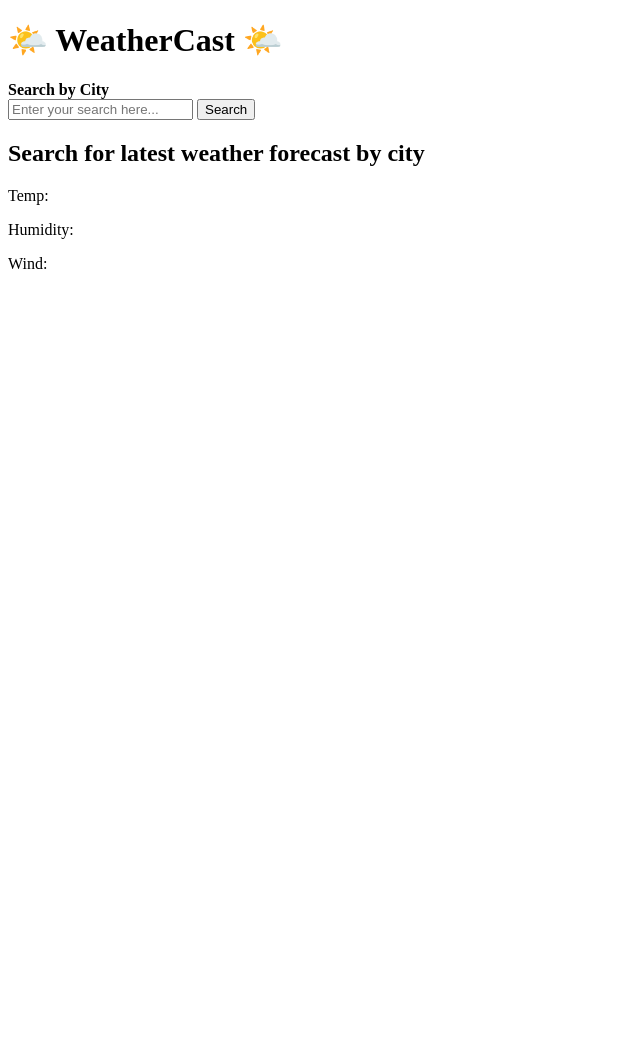
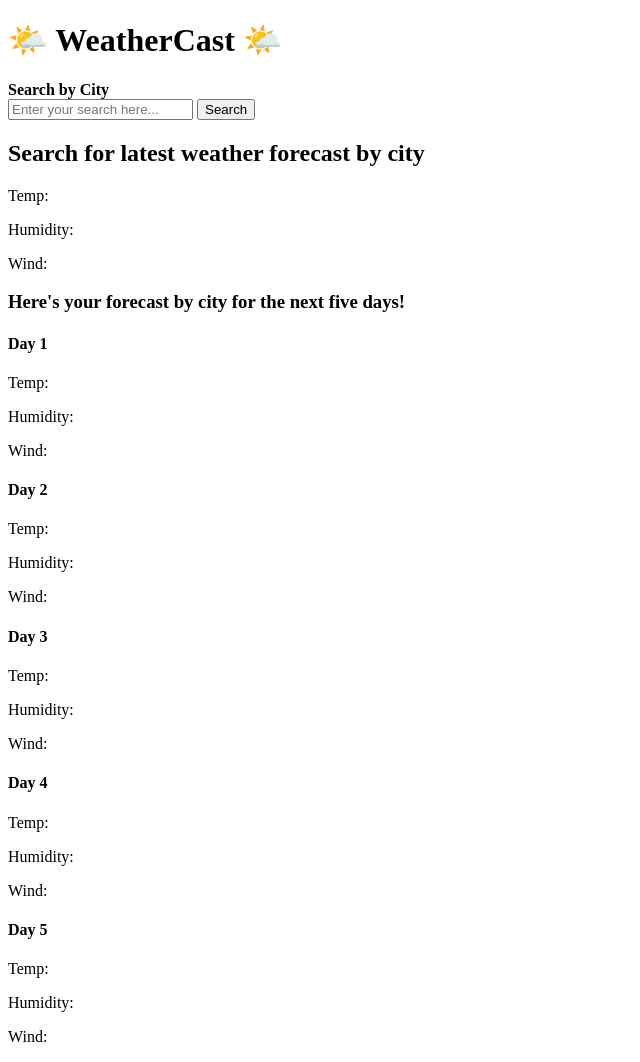
Before and after one commit to AcoderRose/WeatherCast, a plain HTML site: page index.html in a window 1280 px wide. Shown: the whole page, without its empty margins (0-640 px from the left). Before the commit the page ends 800 px from the top, so only its background shows below. Drawn offline with Linux system fonts and the light colour scheme.

Commit message:
Made some changes to index.html basic html layout completed.

```diff
--- a/index.html
+++ b/index.html
@@ -1,29 +1,31 @@
 <!DOCTYPE html>
 <html lang="en">
-
   <head>
-    <meta charset="UTF-8">
-    <meta name="viewport" content="width=device-width, initial-scale=1.0">
-    <meta http-equiv="X-UA-Compatible" content="ie=edge">
-    <link rel="stylesheet" href="./assets/css/style.css">
+    <meta charset="UTF-8" />
+    <meta name="viewport" content="width=device-width, initial-scale=1.0" />
+    <meta http-equiv="X-UA-Compatible" content="ie=edge" />
+    <link rel="stylesheet" href="./assets/css/style.css" />
     <title>WeatherCast</title>
   </head>
 
   <body>
-
     <header>
       <h1>🌤️ WeatherCast 🌤️</h1>
     </header>
     <main>
-
       <!-- Search for city search bar section -->
       <div class="search">
         <section>
-            <div class="search">
+          <div class="search-section">
             <form id="form">
               <label for="search-bar"><b>Search by City</b></label>
-                    <br>
-                    <input id="search-bar" type="text" placeholder="Enter your search here...">
+              <br />
+              <input
+                id="search-bar"
+                name="city"
+                type="text"
+                placeholder="Enter your search here..."
+              />
               <button type="submit" id="submit">Search</button>
             </form>
           </div>
@@ -32,12 +34,11 @@
 
       <!-- City search results -->
       <div class="search-results">
-
         <!-- Section to host user searched weather forecasts by city results. -->
         <section id="dashboard">
           <div class="container">
             <div class="weather-forecast">
-                    <h2> Search for latest weather forecast by city</h2>
+              <h2>Search for latest weather forecast by city</h2>
               <div class="weather-forecast">
                 <p>Temp: <span id="temp-day-0"></span></p>
                 <p>Humidity: <span id="humidity-day-0"></span></p>
@@ -46,3 +47,63 @@
             </div>
           </div>
         </section>
+
+        <!-- 5-day forecast cards section -->
+        <section id="five-day-forecast">
+          <h3 class="forecast-header">
+            Here's your forecast by city for the next five days!
+          </h3>
+          <div class="forecast-container">
+            <!-- Each article is a day of the 5 day forecast. -->
+            <article class="forecast-card">
+              <h4 class="date">Day 1</h4>
+              <div class="weather-forecast">
+                <p>Temp: <span id="temp-day-1"></span></p>
+                <p>Humidity: <span id="humidity-day-1"></span></p>
+                <p>Wind: <span id="wind-day-1"></span></p>
+              </div>
+            </article>
+
+            <article class="forecast-card">
+              <h4 class="date">Day 2</h4>
+              <div class="weather-forecast">
+                <p>Temp: <span id="temp-day-2"></span></p>
+                <p>Humidity: <span id="humidity-day-2"></span></p>
+                <p>Wind: <span id="wind-day-2"></span></p>
+              </div>
+            </article>
+
+            <article class="forecast-card">
+              <h4 class="date">Day 3</h4>
+              <div class="weather-forecast">
+                <p>Temp: <span id="temp-day-3"></span></p>
+                <p>Humidity: <span id="humidity-day-3"></span></p>
+                <p>Wind: <span id="wind-day-3"></span></p>
+              </div>
+            </article>
+
+            <article class="forecast-card">
+              <h4 class="date">Day 4</h4>
+              <div class="weather-forecast">
+                <p>Temp: <span id="temp-day-4"></span></p>
+                <p>Humidity: <span id="humidity-day-4"></span></p>
+                <p>Wind: <span id="wind-day-4"></span></p>
+              </div>
+            </article>
+
+            <article class="forecast-card">
+              <h4 class="date">Day 5</h4>
+              <div class="weather-forecast">
+                <p>Temp: <span id="temp-day-5"></span></p>
+                <p>Humidity: <span id="humidity-day-5"></span></p>
+                <p>Wind: <span id="wind-day-5"></span></p>
+              </div>
+            </article>
+          </div>
+        </section>
+      </div>
+    </main>
+
+    <script src="./assets/js/script.js"></script>
+  </body>
+</html>
```
Lines whose indentation alone changed are shown as unchanged.
